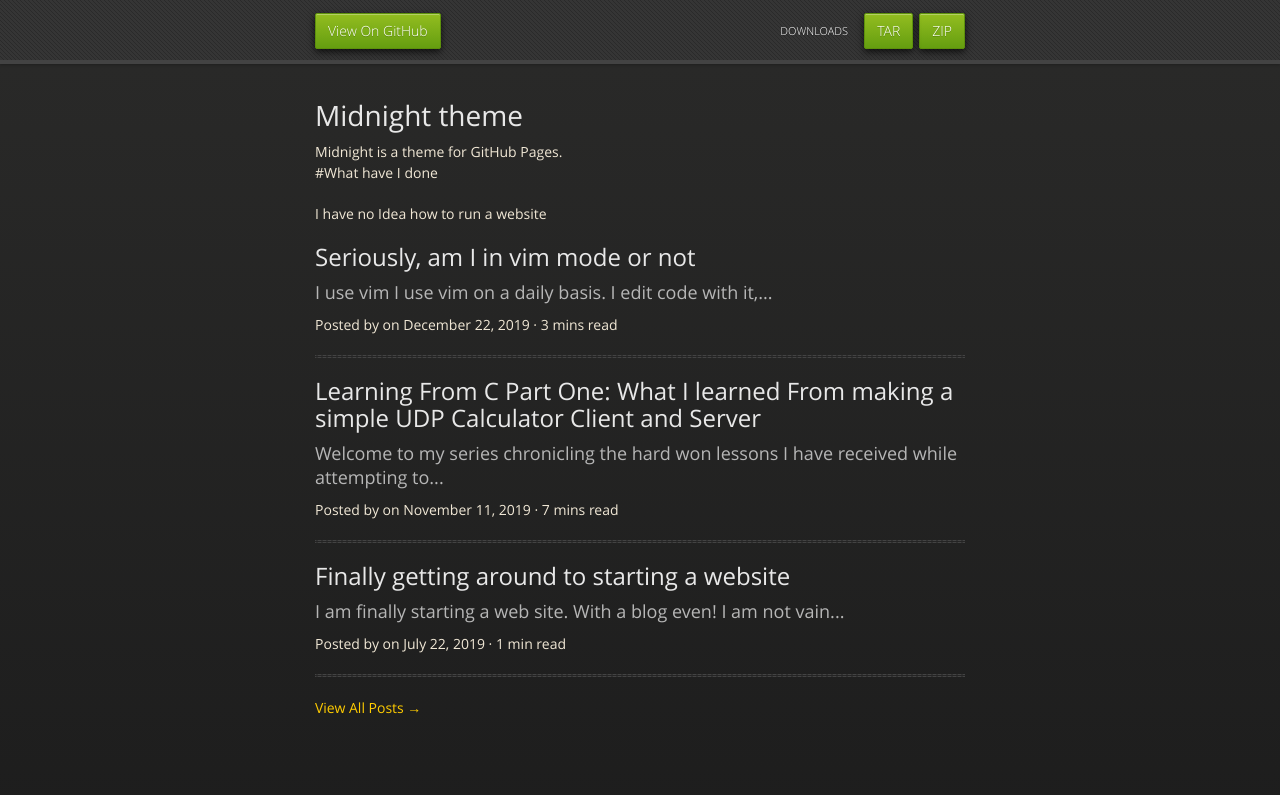
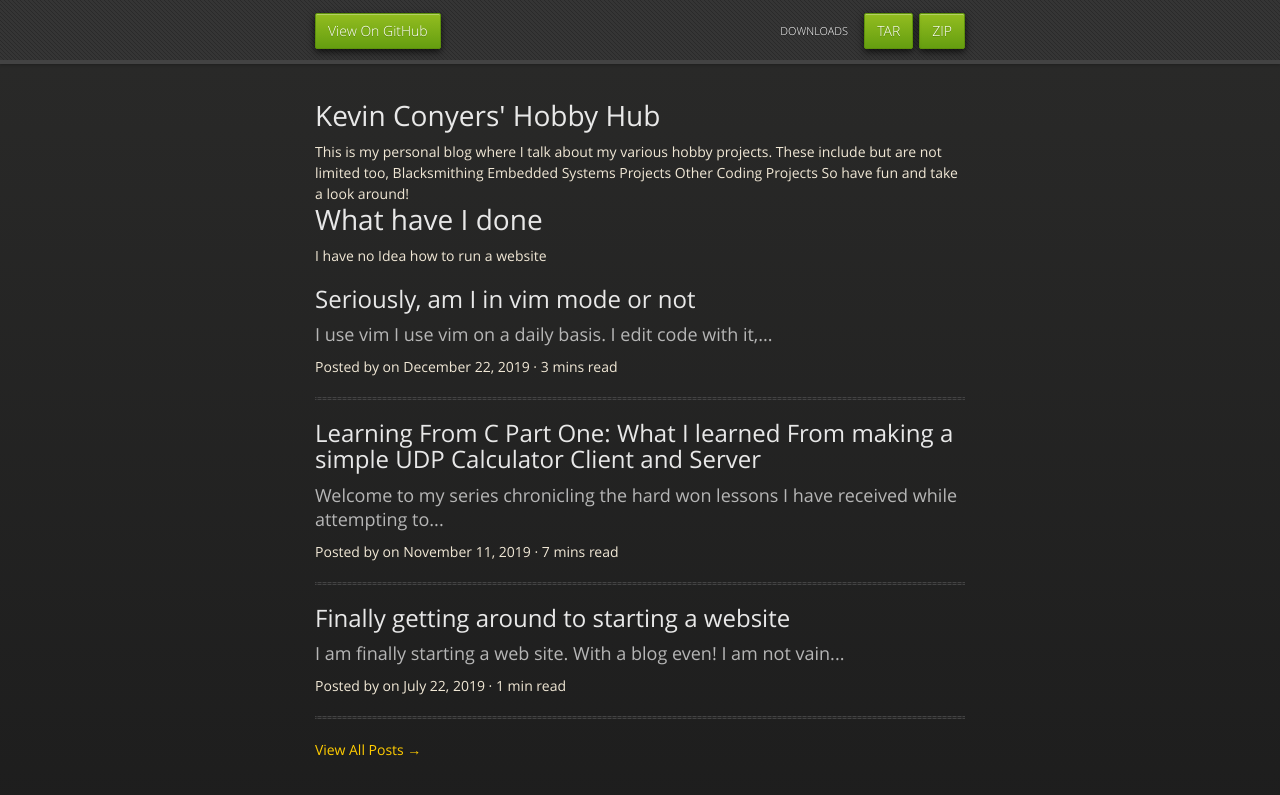
Before and after one commit to KevinGConyers/KevinGConyers.github.io, a Jekyll site: the page built from index.md, in a window 1280 px wide. Shown: the top 795 px of the page. Built offline with Jekyll 4.4.1, drawn with Linux system fonts in a browser that asks for light colours.

Commit message:
looking halway decent

```diff
--- a/_config.yml
+++ b/_config.yml
@@ -1,5 +1,11 @@
-title: Midnight theme
-description: Midnight is a theme for GitHub Pages.
+title: Kevin Conyers' Hobby Hub
+description: >
+        This is my personal blog where I talk about my various hobby projects. These include but are not limited too,
+        Blacksmithing
+        Embedded Systems Projects
+        Other Coding Projects
+
+        So have fun and take a look around!
 show_downloads: true
 google_analytics:
 theme: jekyll-theme-midnight
--- a/index.md
+++ b/index.md
@@ -2,6 +2,6 @@
 layout: home
 ---
 
-#What have I done
+# What have I done
 
 I have no Idea how to run a website
```
Also changed, not shown: _layouts/post.html (added, +34 -0 lines), personal-blog/index.html (deleted, +0 -11 lines), 1 other file.
